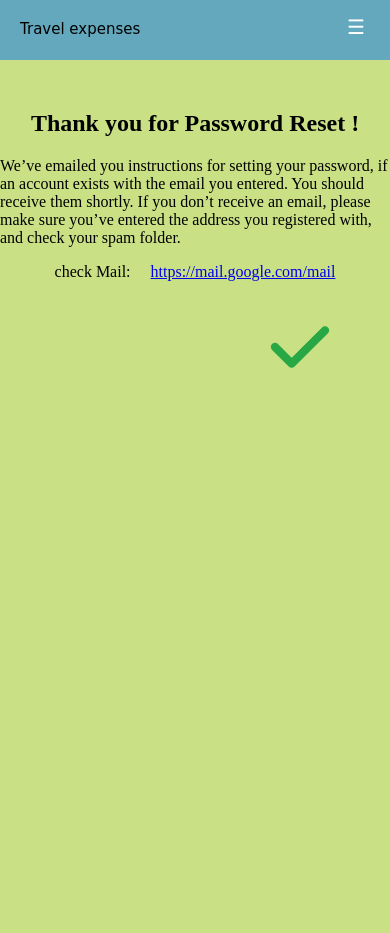
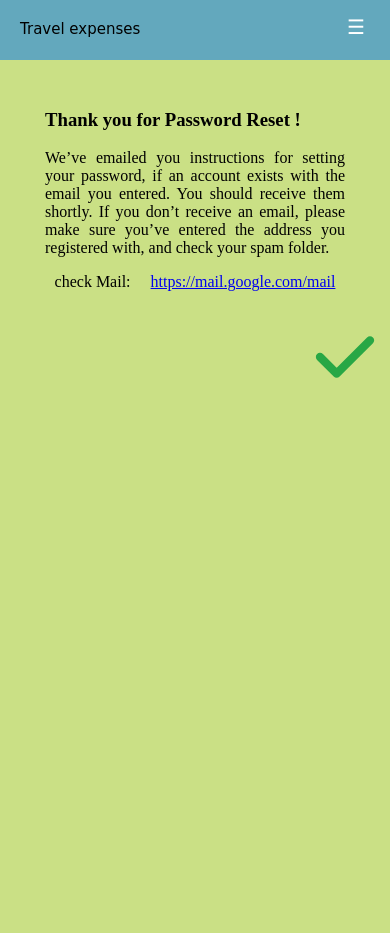
Before and after one commit to Prashanthkumar8466/Travel_expenses, a Django app: page /password-reset-done in a window 390 px wide. Shown: the top 933 px of the page. Run offline with Django 5.2, Linux system fonts and the light colour scheme.

Commit message:
'changes'

```diff
--- a/template/password/password_reset_done.html
+++ b/template/password/password_reset_done.html
@@ -32,6 +32,10 @@
         animation: draw-tick 1s ease forwards;
     }
     @media (max-width: 768px) {
+        .mobile{
+            width:300px;
+            text-align:justify;
+        }
         .change{
             width:400px;
         }
@@ -43,8 +47,8 @@
     }
 </style>
 <section>
-    <div>
-        <h2 >Thank you for Password Reset !</h2>
+    <div class='mobile'>
+        <h3>Thank you for Password Reset !</h3>
         <p>We’ve emailed you instructions for setting your password, if an account exists with the email you entered. You should receive them shortly.
             If you don’t receive an email, please make sure you’ve entered the address you registered with, and check your spam folder.
         </p>
```
